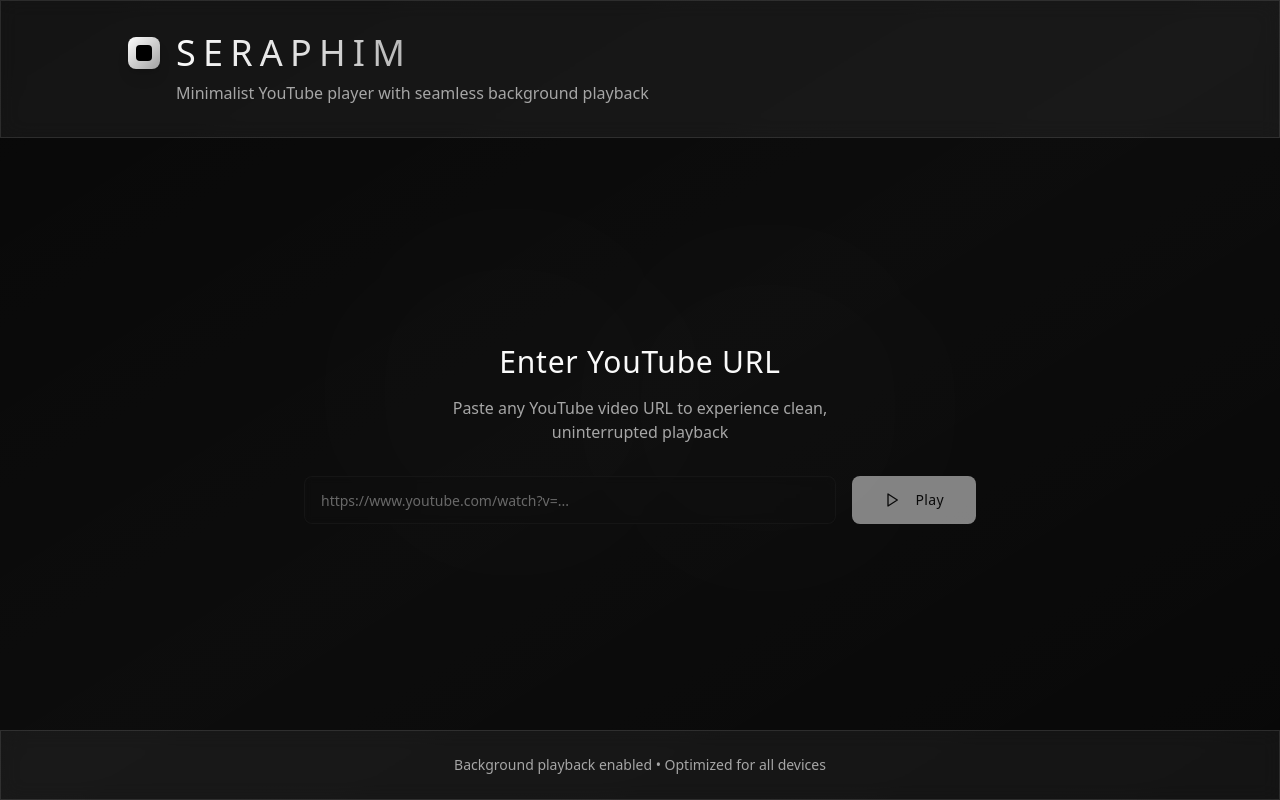
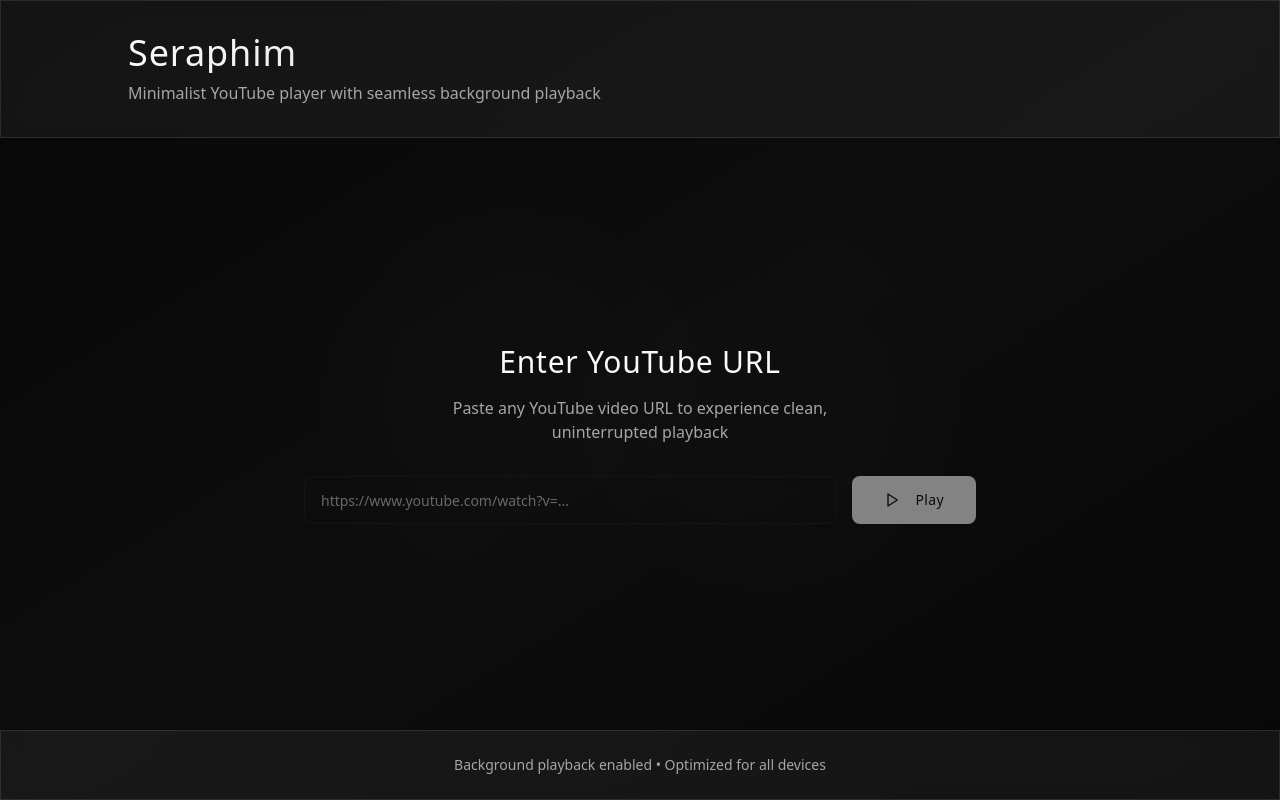
Before and after one commit to nrgphantom/ghost-stream-seraphim-play, a React (Vite) app: page / in a window 1280 px wide. Built offline with nearby package versions, Linux system fonts and the light colour scheme.

Commit message:
Reverted to commit 39e548ca24f3846494e87e6a5fcf1a3b238e030b

```diff
--- a/src/pages/Index.tsx
+++ b/src/pages/Index.tsx
@@ -31,15 +31,10 @@ const Index = () => {
       {/* Header */}
       <header className="border-b border-border/50 p-6 md:p-8 glass-effect relative z-10">
         <div className="max-w-5xl mx-auto animate-fade-in">
-          <div className="flex items-center space-x-4 mb-2">
-            <div className="w-8 h-8 bg-gradient-to-br from-white to-white/60 rounded-lg flex items-center justify-center shadow-lg">
-              <div className="w-4 h-4 bg-black rounded-sm"></div>
-            </div>
-            <h1 className="text-3xl md:text-4xl font-extralight tracking-[0.2em] uppercase bg-gradient-to-r from-foreground via-foreground/90 to-foreground/70 bg-clip-text text-transparent">
-              Seraphim
-            </h1>
-          </div>
-          <p className="text-muted-foreground text-sm md:text-base font-light ml-12">
+          <h1 className="text-3xl md:text-4xl font-light tracking-wide mb-2 bg-gradient-to-r from-foreground to-foreground/70 bg-clip-text text-transparent">
+            Seraphim
+          </h1>
+          <p className="text-muted-foreground text-sm md:text-base font-light">
             Minimalist YouTube player with seamless background playback
           </p>
         </div>
```
